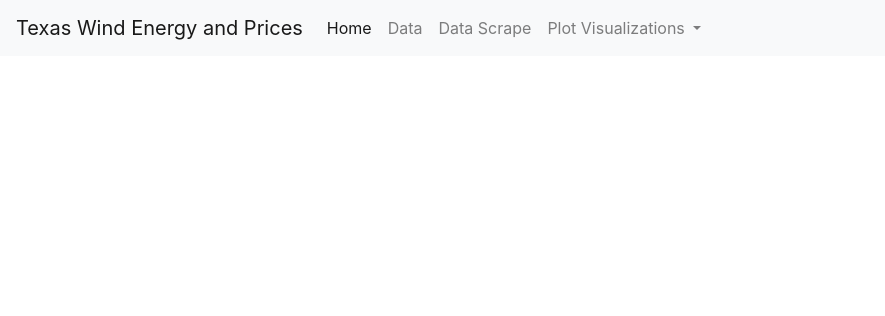
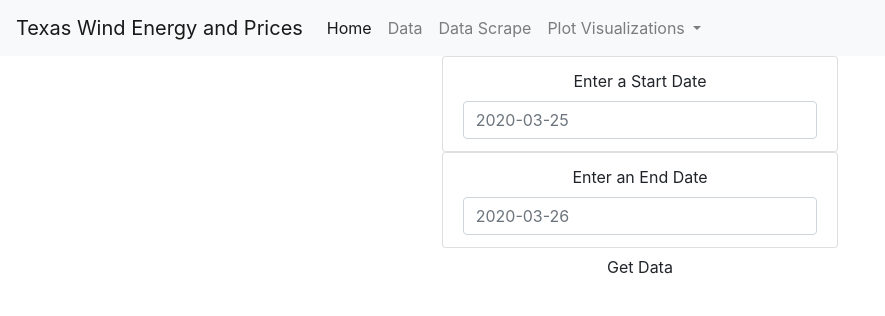
Before and after one commit to ybacoder/project-2, a Python web app: template templates/data.html in a window 1280 px wide. Shown: the top 316 px of the page, without its empty margins (0-885 px from the left). Run offline with Jinja, Linux system fonts and the light colour scheme; the template is opened without the code that fills it, so the values that code supplies are empty; some libraries are stand-ins or nearby versions.

Commit message:
Add filtering when serving data

```diff
--- /dev/null
+++ b/static/js/app.js
@@ -0,0 +1,23 @@
+const start_input = d3.select("#start")
+const end_input = d3.select("#end")
+const button = d3.select("#filter-btn")
+
+const get_data = function() {
+    let start = d3.select("#start").property("value")
+    let end = d3.select("#end").property("value")
+
+    let data_route = "get_data?"
+
+    if (start) {data_route += "start=" + start}
+    if (end) {data_route += "&end=" + end}
+
+    window.location.href = data_route
+}
+
+button.on("click", get_data)
+
+window.addEventListener("keydown", function(event) {
+    if (event.key === "Enter") {
+        get_data()
+    }
+})
--- a/templates/data.html
+++ b/templates/data.html
@@ -40,6 +40,31 @@
             </div>
         </nav>
 
+        <div class="col-md-4"></div>
+        <center>
+            <div class="col-md-4">
+              <form>
+                <div class="form-group">
+                  <ul class="list-group" id="filters">
+                    <li class="filter list-group-item">
+                      <label for="start_date">Enter a Start Date</label>
+                      <input class="form-control" id="start" type="text" placeholder="2020-03-25">
+                    </li>
+                  </ul>
+                  <ul class="list-group" id="filters">
+                    <li class="filter list-group-item">
+                      <label for="end_date">Enter an End Date</label>
+                      <input class="form-control" id="end" type="text" text-align="center" placeholder="2020-03-26">
+                    </li>
+                  </ul>
+                  <button id="filter-btn" type="button" class="btn btn-default">Get Data</button>
+                </div>
+              </form>
+            </div>
+        </center>
+        <div class="col-md-4"></div>
 
+      <script src="https://cdnjs.cloudflare.com/ajax/libs/d3/4.11.0/d3.js"></script>
+      <script src="{{ url_for('static', filename='js/app.js') }}"></script>
     </body>
 </html>
```
